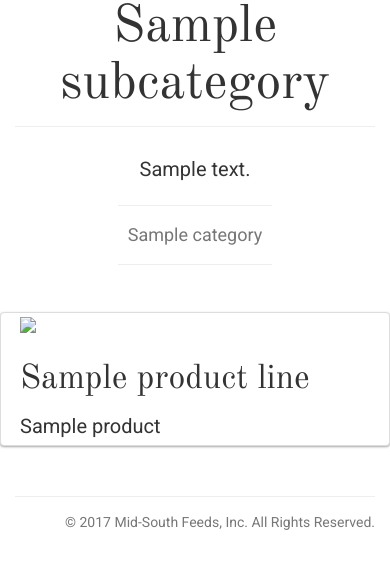
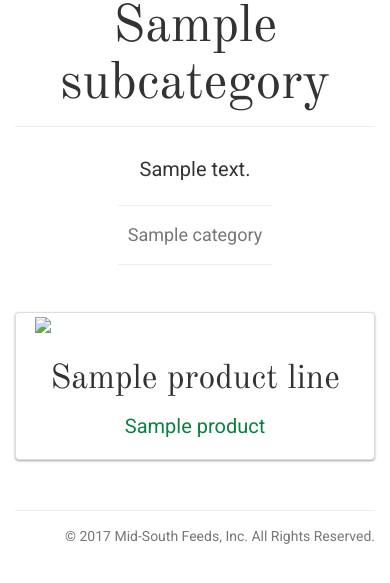
Before and after one commit to ZKFrontMan/mid-south-feeds, a Node project: template mid-southfeeds/templates/views/productLine.pug in a window 390 px wide. Shown: the part 241-824 px from the top of the page. Run offline with Node 20 templates, Linux system fonts and the light colour scheme; the template is opened without the code that fills it: most values are stand-ins (such as "Sample title", 1, 10 or a date in 2020); some libraries are stand-ins or nearby versions.

Commit message:
Pictures

```diff
--- a/mid-southfeeds/models/Product.js
+++ b/mid-southfeeds/models/Product.js
@@ -11,8 +11,8 @@ var Product = new keystone.List('Product', { drilldown: 'categories' });
 var storage = new keystone.Storage({
 	adapter: keystone.Storage.Adapters.FS,
 	fs: {
-		path: 'uploads',
-		publicPath: '/public/images/product/',
+		path: 'public/images/uploads',
+		publicPath: '/public/images/uploads/',
 	}
 });
 
@@ -25,6 +25,7 @@ Product.add({
     ingredientList: { type: Types.Textarea },
     feedingDirections: { type: Types.Html, wysiwyg: true },
     productImage: { type: Types.File, storage: storage },
+	bagImage: { type: Types.File, storage: storage },
 	categories: { type: Types.Relationship, ref: 'ProductCategory', many: true }
 });
 
--- a/mid-southfeeds/public/styles/site/layout.less
+++ b/mid-southfeeds/public/styles/site/layout.less
@@ -102,6 +102,14 @@ button.close {
 	margin-right: 10px;
 }
 
+.product-list {
+	columns: 2;
+	-webkit-columns: 2;
+	-moz-columns: 2;
+	list-style: none;
+	padding-left: 0px;
+}
+
 @media (min-width: 768px) {
     .navbar .navbar-nav {
         display: inline-block;
@@ -113,3 +121,15 @@ button.close {
         text-align: center;
     }
 }
+
+@media (max-width: 768px) {
+	.product-list {
+		columns: 1;
+		-webkit-columns: 1;
+		-moz-columns: 1;
+	}
+
+	.row.msf-card {
+		text-align: center;
+	}
+}
--- a/mid-southfeeds/public/styles/site/variables.less
+++ b/mid-southfeeds/public/styles/site/variables.less
@@ -7,6 +7,8 @@
 
 @brand-primary: #0c8040;
 
+@link-hover-color: darken(@link-color, 5%);
+
 @navbar-default-bg: #fff;
 @nav-link-padding: 5px 10px;
 @navbar-default-link-active-bg: #fff;
--- a/mid-southfeeds/routes/views/index.js
+++ b/mid-southfeeds/routes/views/index.js
@@ -21,7 +21,7 @@ exports = module.exports = function (req, res) {
 	locals.categories = [];
 
 	view.on('init', function (next) {
-        ProductCategory.model.find()
+        ProductCategory.model.find({}, 'name label description categories')
                              .populate('categories')
 							 .where('isVisible', true)
                              .exec(function (err, categories) {
--- a/mid-southfeeds/templates/views/productLine.pug
+++ b/mid-southfeeds/templates/views/productLine.pug
@@ -14,18 +14,20 @@ block content
 
         if productLines.length
             each productLine in productLines
-                .row.msf-card
-                    .col-md-2.col-sm-2: img.img-responsive(src="http://via.placeholder.com/100x225")
-                    .col-md-10.col-sm-10
-                        h3= productLine.name
-                        if productLine.products
-                            each product in productLine.products
-                                    span= product.name
-                        else
-                            span empty
+                .container
+                    .row.msf-card
+                        .col-md-2.col-sm-2: img.img-responsive(src="http://via.placeholder.com/100x225", style="margin: auto;")
+                        .col-md-10.col-sm-10
+                            h3= productLine.name
+                            if productLine.products
+                                ul.product-list
+                                    each product in productLine.products
+                                        li: a(href="/p/" + category.name + "/" + product.key)= product.name
+                            else
+                                span empty
         else
             each product in products
                 .row.msf-card
-                    .col-md-2.col-sm-2: img.img-responsive(src="http://via.placeholder.com/100x225")
+                    .col-md-2.col-sm-2: img.img-responsive(src="http://via.placeholder.com/100x225", style="margin: auto;")
                     .col-md-10.col-sm-10
                         h3= product.name
```
Also changed, not shown: mid-southfeeds/public/styles/site.min.css.
